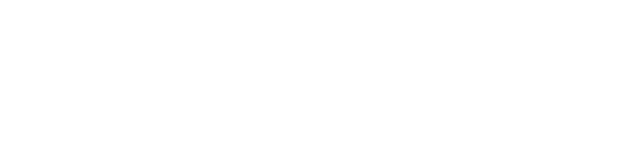
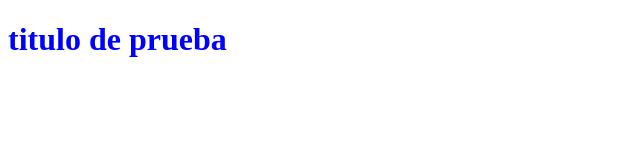
Before and after one commit to alexxalx/CSS, a plain HTML site: page ejercicio1.html in a window 1280 px wide. Shown: the whole page, without its empty margins (0-640 px from the left). Drawn offline with Linux system fonts and the light colour scheme.

Commit message:
segundo cambio

```diff
--- a/ejercicio1.html
+++ b/ejercicio1.html
@@ -11,9 +11,10 @@
         }
     </style>
     <link rel="stylesheet" href="style.css">
+
 </head>
 <body>
-    <h1 class="titulo1"></h1>
+    <h1 class="titulo1">titulo de prueba</h1>
     <div style="style.css" ></div>
 
 
```
